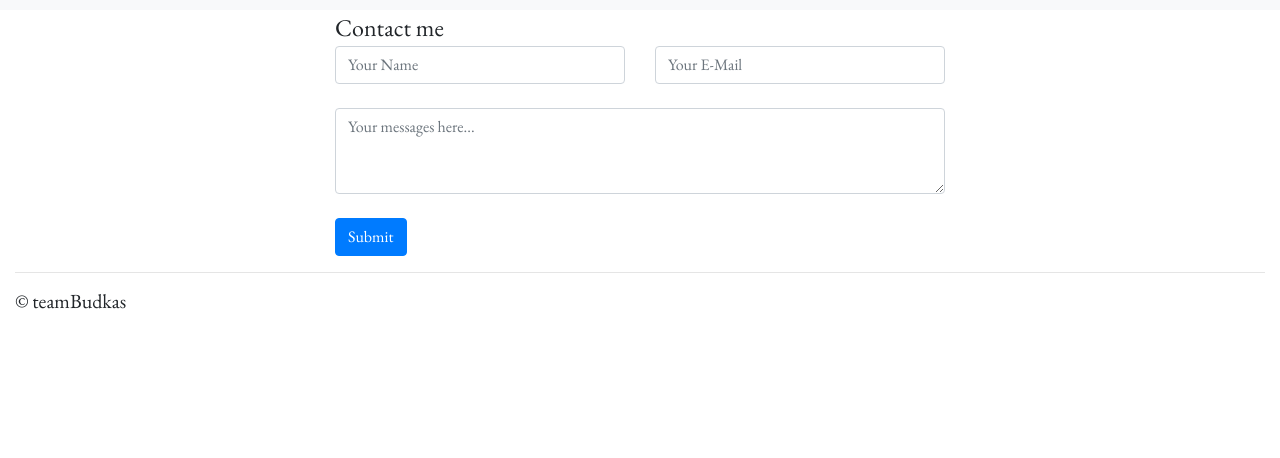
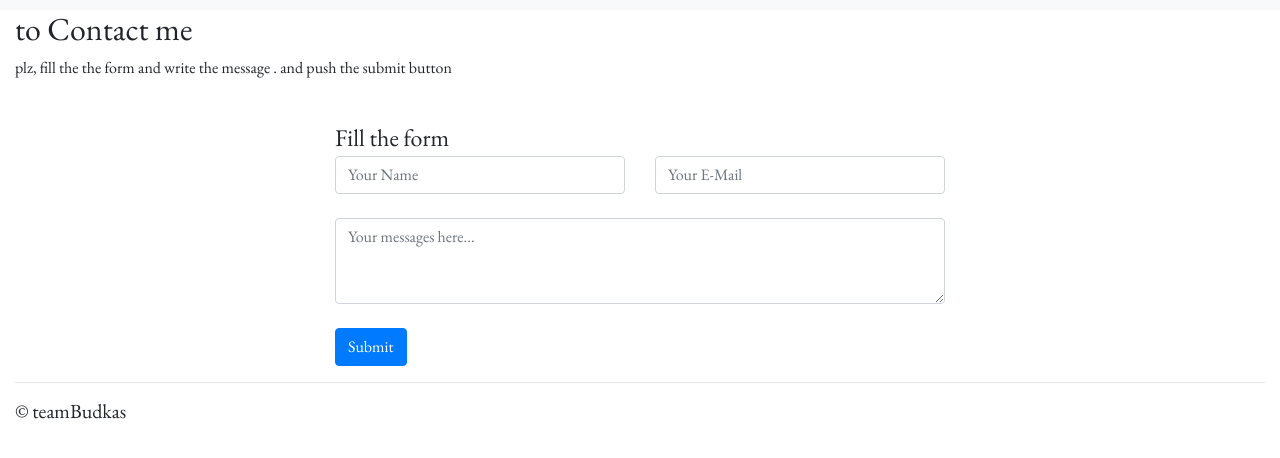
Before and after one commit to BudkasTim/homeWork-2nd, a plain HTML site: page contact.html in a window 1280 px wide. Shown: the part 124-582 px from the top of the page. Drawn offline with nearby package versions, Linux system fonts and the light colour scheme.

Commit message:
fixing error after validstor

```diff
--- a/contact.html
+++ b/contact.html
@@ -47,10 +47,22 @@
 
 </nav>
 
+<div class="container-fluid padding">
+	<div class="row padding">
+		<div class="col-md-12 col-lg-6">
+			<h2> to Contact me </h2>
+			<p> plz, fill the the form and write the message . and push the submit button</p>
+
+					<br>
+		</div>
+
+
+	</div>
+</div>
 
 <form>
     <fieldset>
-      <legend class="col-md-6 col-md-offset-6" style="margin:auto">Contact me</legend>
+      <legend class="col-md-6 col-md-offset-6" style="margin:auto">Fill the form</legend>
 
       <div class="col-md-6 col-md-offset-6" style="margin:auto">
 
```
Also changed, not shown: index.html (+2 -2 lines), portofolio.html (+0 -5 lines), 1 other file.
